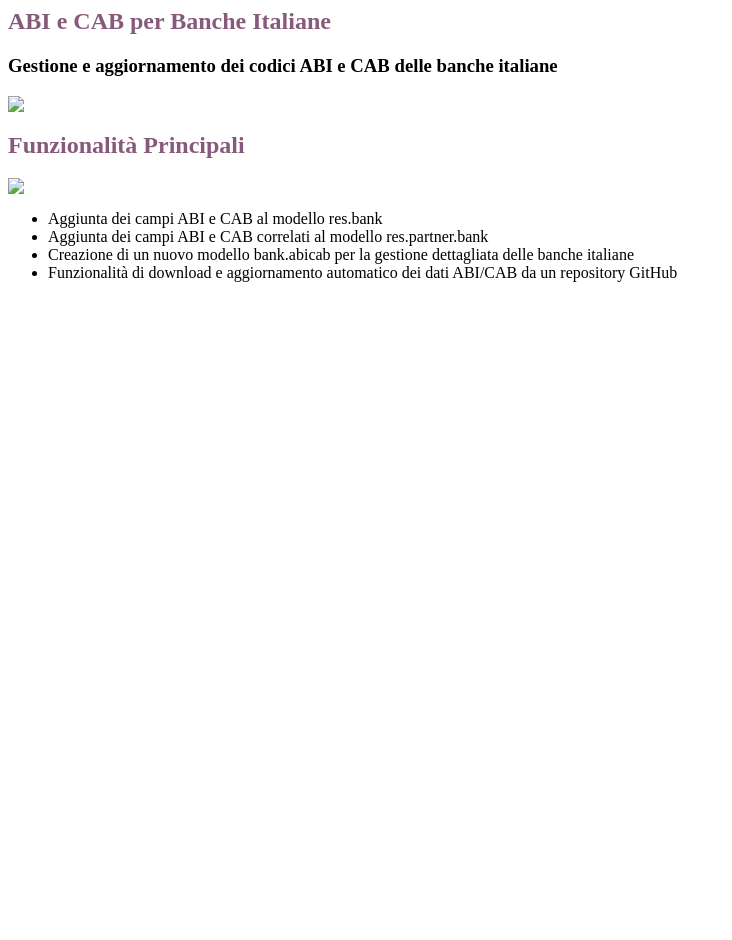
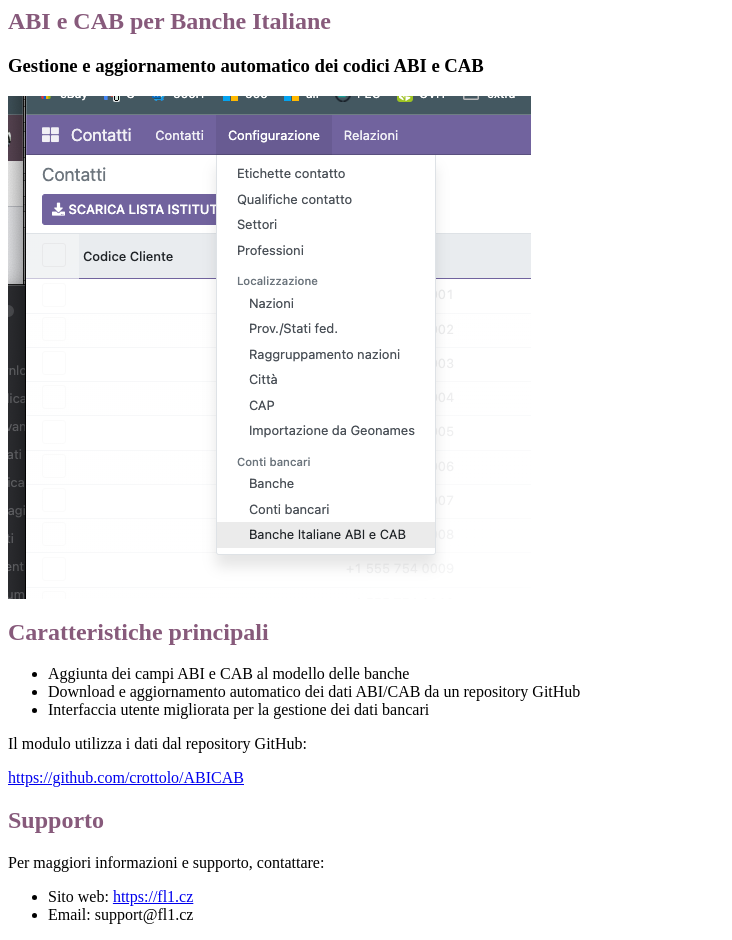
Before and after one commit to crottolo/free_addons, a plain HTML site: page bank_abicab/static/description/index.html in a window 1280 px wide. Shown: the whole page, without its empty margins (0-732 px from the left). Before the commit the page ends 800 px from the top, so only its background shows below. Drawn offline with Linux system fonts and the light colour scheme.

Commit message:
abi cab update

```diff
--- a/bank_abicab/static/description/index.html
+++ b/bank_abicab/static/description/index.html
@@ -1,30 +1,39 @@
 <section class="oe_container">
     <div class="oe_row oe_spaced">
         <h2 class="oe_slogan" style="color:#875A7B;">ABI e CAB per Banche Italiane</h2>
-        <h3 class="oe_slogan">Gestione e aggiornamento dei codici ABI e CAB delle banche italiane</h3>
+        <h3 class="oe_slogan">Gestione e aggiornamento automatico dei codici ABI e CAB</h3>
         <div class="oe_demo oe_picture oe_screenshot">
-            <img src="banner.png">
+            <img src="menu_contatti.png">
         </div>
     </div>
 </section>
 
 <section class="oe_container oe_dark">
     <div class="oe_row oe_spaced">
-        <h2 class="oe_slogan" style="color:#875A7B;">Funzionalità Principali</h2>
+        <h2 class="oe_slogan" style="color:#875A7B;">Caratteristiche principali</h2>
         <div class="oe_span6">
-            <img class="oe_picture oe_screenshot" src="feature.png">
+            <ul>
+                <li>Aggiunta dei campi ABI e CAB al modello delle banche</li>
+                <li>Download e aggiornamento automatico dei dati ABI/CAB da un repository GitHub</li>
+                <li>Interfaccia utente migliorata per la gestione dei dati bancari</li>
+            </ul>
         </div>
         <div class="oe_span6">
-            <p class="oe_mt32">
-                <ul>
-                    <li>Aggiunta dei campi ABI e CAB al modello res.bank</li>
-                    <li>Aggiunta dei campi ABI e CAB correlati al modello res.partner.bank</li>
-                    <li>Creazione di un nuovo modello bank.abicab per la gestione dettagliata delle banche italiane</li>
-                    <li>Funzionalità di download e aggiornamento automatico dei dati ABI/CAB da un repository GitHub</li>
-                </ul>
-            </p>
+            <p>Il modulo utilizza i dati dal repository GitHub:</p>
+            <p><a href="https://github.com/crottolo/ABICAB">https://github.com/crottolo/ABICAB</a></p>
         </div>
     </div>
 </section>
 
-<!-- ... (resto del contenuto HTML come prima) ... -->
+<section class="oe_container">
+    <div class="oe_row oe_spaced">
+        <h2 class="oe_slogan" style="color:#875A7B;">Supporto</h2>
+        <div class="oe_span12">
+            <p>Per maggiori informazioni e supporto, contattare:</p>
+            <ul>
+                <li>Sito web: <a href="https://fl1.cz">https://fl1.cz</a></li>
+                <li>Email: support@fl1.cz</li>
+            </ul>
+        </div>
+    </div>
+</section>
```
Also changed, not shown: bank_abicab/static/description/download_button.png (added), bank_abicab/static/description/menu_contatti.png (added), 2 other files.
